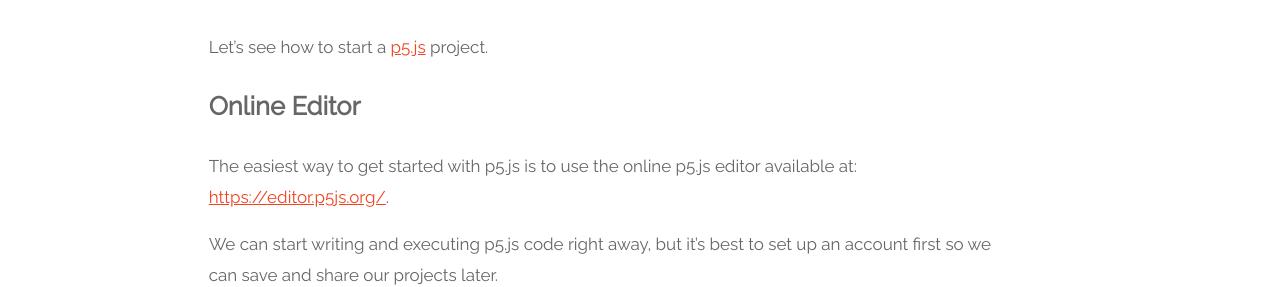
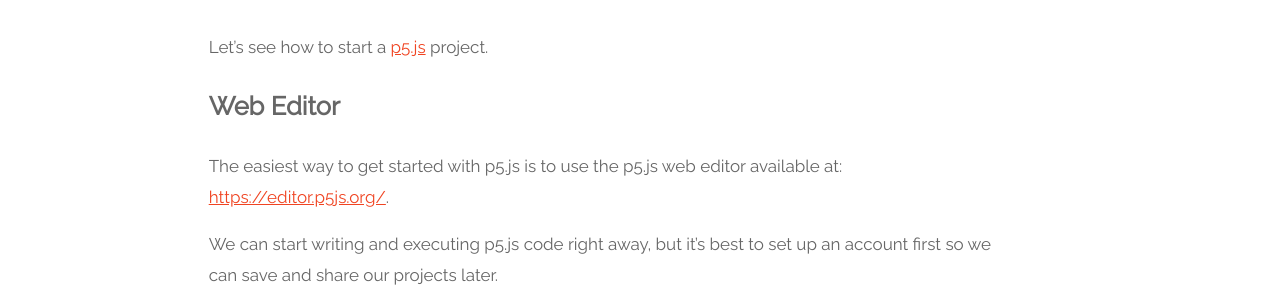
Before and after one commit to genxp-2406/genxp-2406.github.io, a Jekyll site: the page built from _pages/week01/p5-setup.md, in a window 1280 px wide and 900 px high. Shown: the part 237-524 px from the top of the window. Built offline with Jekyll 4.4.1, drawn with Linux system fonts in a browser that asks for light colours; formulas are drawn with MathJax 3.

Commit message:
online editor -> web editor

```diff
--- a/_pages/week01/p5-setup.md
+++ b/_pages/week01/p5-setup.md
@@ -3,9 +3,9 @@ title: Setting up p5.js
 ---
 Let's see how to start a [p5.js](https://p5js.org/) project.
 
-## Online Editor
+## Web Editor
 
-The easiest way to get started with p5.js is to use the online p5.js editor available at: [https://editor.p5js.org/](https://editor.p5js.org/).
+The easiest way to get started with p5.js is to use the p5.js web editor available at: [https://editor.p5js.org/](https://editor.p5js.org/).
 
 We can start writing and executing p5.js code right away, but it's best to set up an account first so we can save and share our projects later.
 
```
